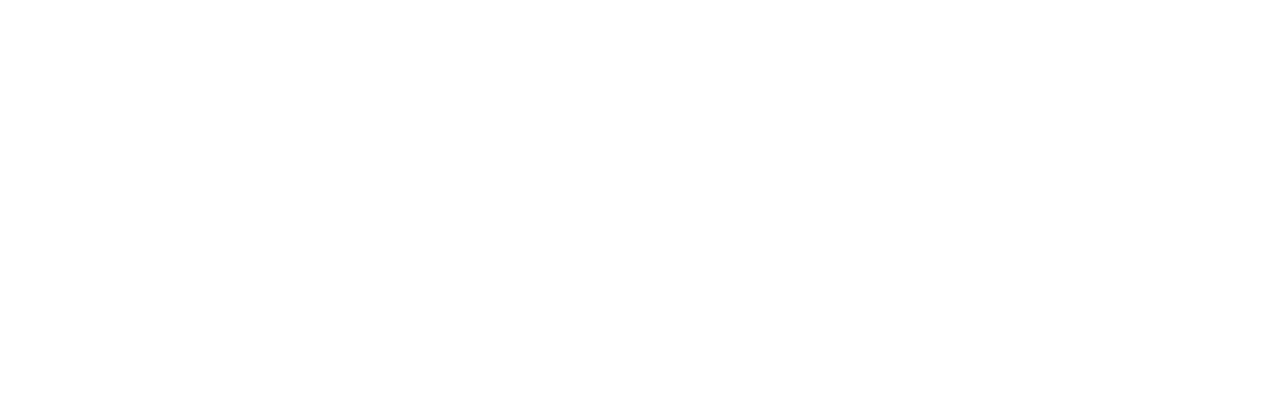
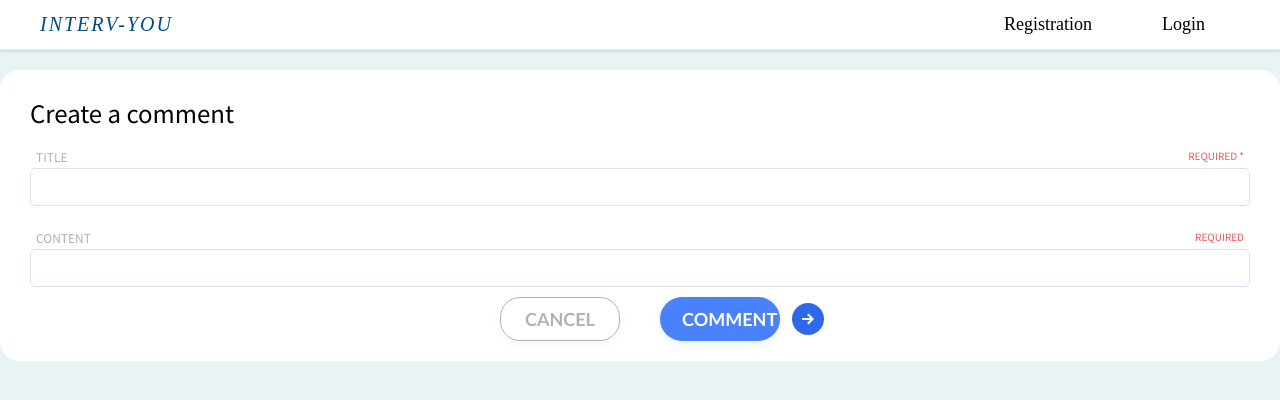
Before and after one commit to Quinn-of-England/IntervYOU, a React (Create React App) app in the folder client/: page /comment in a window 1280 px wide. Shown: the top 400 px of the page. Built offline with nearby package versions, Linux system fonts and the light colour scheme; a web font is replaced by a local one.

Commit message:
added base comment layout

```diff
--- a/client/package.json
+++ b/client/package.json
@@ -11,8 +11,10 @@
     "react": "^17.0.2",
     "react-bootstrap": "^2.0.0-rc.1",
     "react-dom": "^17.0.2",
+    "react-dropzone": "^11.4.2",
     "react-router-dom": "^5.3.0",
     "react-scripts": "^3.4.4",
+    "redux-thunk": "^2.4.0",
     "styled-components": "^5.3.1",
     "web-vitals": "^1.1.2"
   },
--- a/client/src/App.js
+++ b/client/src/App.js
@@ -6,6 +6,7 @@
 import Registration from "./components/authentication/Registration";
 import Login from "./components/authentication/Login";
 import Post from "./pages/Post";
+import Comment from "./pages/Comment";
 
 const App = () => {
   // const [loginStatus, setLoginStatus] = useState({
@@ -60,6 +61,9 @@
       <Route path="/post">
         <Post />
       </Route>
+      <Route path="/comment">
+        <Comment />
+      </Route>
       <Route path="/profile">
         <Home />
       </Route>
--- a/client/src/components/AddButton.jsx
+++ b/client/src/components/AddButton.jsx
@@ -51,6 +51,7 @@
     fill: #fff;
 
     padding: 10px;
+    margin-left: 15px;
 
     border-radius: 50%;
     background: #2f69eb;
--- /dev/null
+++ b/client/src/components/CommentForm.jsx
@@ -0,0 +1,58 @@
+import React from 'react'
+import { useLocation, useHistory } from "react-router";
+import styled from "styled-components";
+import AddButton from "./AddButton";
+import InputField from "./InputField";
+import CancelButton from "./CancelButton";
+
+const CommentForm = () => {
+    const location = useLocation();
+    const history = useHistory();
+
+    const onCreateComment = (e) => {
+        e.preventDefault();
+
+        history.push(location.pathname + "/");
+    };
+
+    return (
+        <StyledCommentForm>
+            <div className="create-form-title"> Create a comment </div>
+            <InputField label="Title" errMessage="Required *" />
+            <InputField label="Content" errMessage="Required" />
+            <div className="post-actions">
+                <CancelButton btnText="CANCEL" handleClick={() => history.push("/")} />
+                <AddButton btnText="COMMENT" handleClick={onCreateComment} />
+            </div>
+        </StyledCommentForm>
+    )
+}
+
+const StyledCommentForm = styled.div`
+display: flex;
+flex-direction: column;
+justify-items: center;
+align-center: center;
+
+background: #fff;
+border-radius: 20px;
+
+padding: 20px;
+margin: auto;
+
+.create-form-title {
+  font-size: 24px;
+  font-family: "Noto Sans JP", sans-serif;
+
+  margin: 5px 10px;
+}
+
+.post-actions {
+    display: flex;
+    justify-content: center;
+    align-items: center;
+    gap: 40px;
+}
+`
+
+export default CommentForm
--- /dev/null
+++ b/client/src/components/CreateCommentButton.jsx
@@ -0,0 +1,43 @@
+import React from 'react'
+import styled from "styled-components";
+import { Link } from "react-router-dom";
+
+import { CommentsIcon } from "../utils/icons";
+
+const CreateCommentButton = () => {
+    return (
+        <StyledCommentButton>
+            <Link to={"/comment"} className="comment-link">
+                <div className="btn-comment">
+                    <CommentsIcon />
+                    <span> Comments </span>
+                </div>
+            </Link>
+        </StyledCommentButton>
+    );
+};
+
+const StyledCommentButton = styled.div`
+.btn-comment {
+    display: flex;
+    flex-direction: row;
+    align-items: center;
+
+    padding: 5px 10px;
+    border-radius: 18px;
+    font-weight: 150;
+    color: #a9a9a9;
+
+    span {
+      padding-left: 8px;
+    }
+
+    &:hover {
+      cursor: pointer;
+      background: #e8e8e8;
+    }
+  }
+
+`
+
+export default CreateCommentButton
--- a/client/src/components/Post.jsx
+++ b/client/src/components/Post.jsx
@@ -4,13 +4,13 @@
 import {
   UpVoteArrowIcon,
   DownVoteArrowIcon,
-  CommentsIcon,
   DownloadDocumentIcon,
   BookmarkIcon,
   ShareLinkedinIcon,
 } from "../utils/icons";
 import Files from "./Files";
 import { COLORS } from "../utils/customStyles";
+import CreateCommentButton from "./CreateCommentButton";
 
 const Post = ({ title, user, description, voteCount, currentUserVote }) => {
   const [voteState, setVoteState] = useState(currentUserVote);
@@ -77,10 +77,7 @@
         <Files files={files} />
 
         <div className="post-footer">
-          <div className="post-actions">
-            <CommentsIcon />
-            <span> Comments </span>
-          </div>
+          <CreateCommentButton />
           <div className="post-actions">
             <DownloadDocumentIcon />
             <span> Download </span>
--- a/client/src/components/PostForm.jsx
+++ b/client/src/components/PostForm.jsx
@@ -20,7 +20,7 @@
   const onCreatePost = (e) => {
     e.preventDefault();
 
-    history.push(location.pathname + "/home");
+    history.push(location.pathname + "/");
     //     dispatchEvent(createPost(postData));
   };
 
--- a/client/src/components/authentication/Login.js
+++ b/client/src/components/authentication/Login.js
@@ -29,7 +29,7 @@
     axios
       .post(`http://localhost:5000/api/users/login`, details)
       .then((res) => {
-        history.push("/home");
+        history.push("/");
         localStorage.setItem("Authorization", res.data.token);
         console.log("User Successfully Logged In!");
         setErrorMsgs([]);
@@ -70,7 +70,7 @@
         />
       </div>
 
-      <Link to="/home">
+      <Link to="/">
         <button type="submit" className="btn-login" onClick={onPost}>
           Login
         </button>
--- a/client/src/components/authentication/Registration.js
+++ b/client/src/components/authentication/Registration.js
@@ -32,7 +32,7 @@
     axios
       .post(`http://localhost:5000/api/users/registration`, details)
       .then((res) => {
-        history.push("/home");
+        history.push("/");
         localStorage.setItem("Authorization", res.data.token);
 
         console.log("User Successfully Created!");
@@ -92,7 +92,7 @@
         />
       </div>
 
-      <Link to="/home">
+      <Link to="/">
         <button type="submit" className="btn-login" onClick={onPost}>
           Sign Up
         </button>
--- /dev/null
+++ b/client/src/pages/Comment.js
@@ -0,0 +1,28 @@
+import React from 'react'
+import styled from "styled-components";
+import NavBar from "../components/NavBar";
+import CommentForm from "../components/CommentForm";
+
+const Comment = () => {
+    return (
+        <StyledCommentScreen>
+            <NavBar />
+            <div className="comment-container">
+                <CommentForm />
+            </div>
+        </StyledCommentScreen>
+    );
+};
+
+const StyledCommentScreen = styled.div`
+    width: 100vw;
+    height: 100vh;
+    background: #eaf3f3;
+
+  .comment-container {
+    padding: 70px 0 0 0;
+  }
+
+`
+
+export default Comment
```
